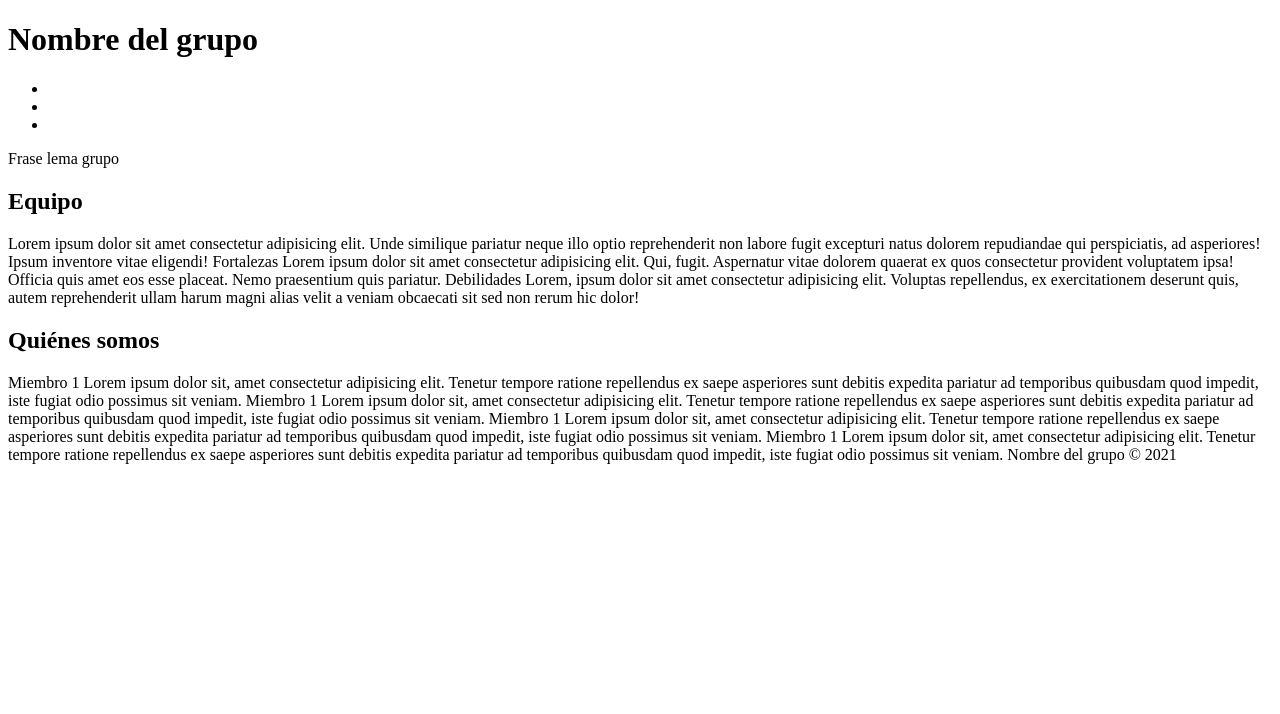
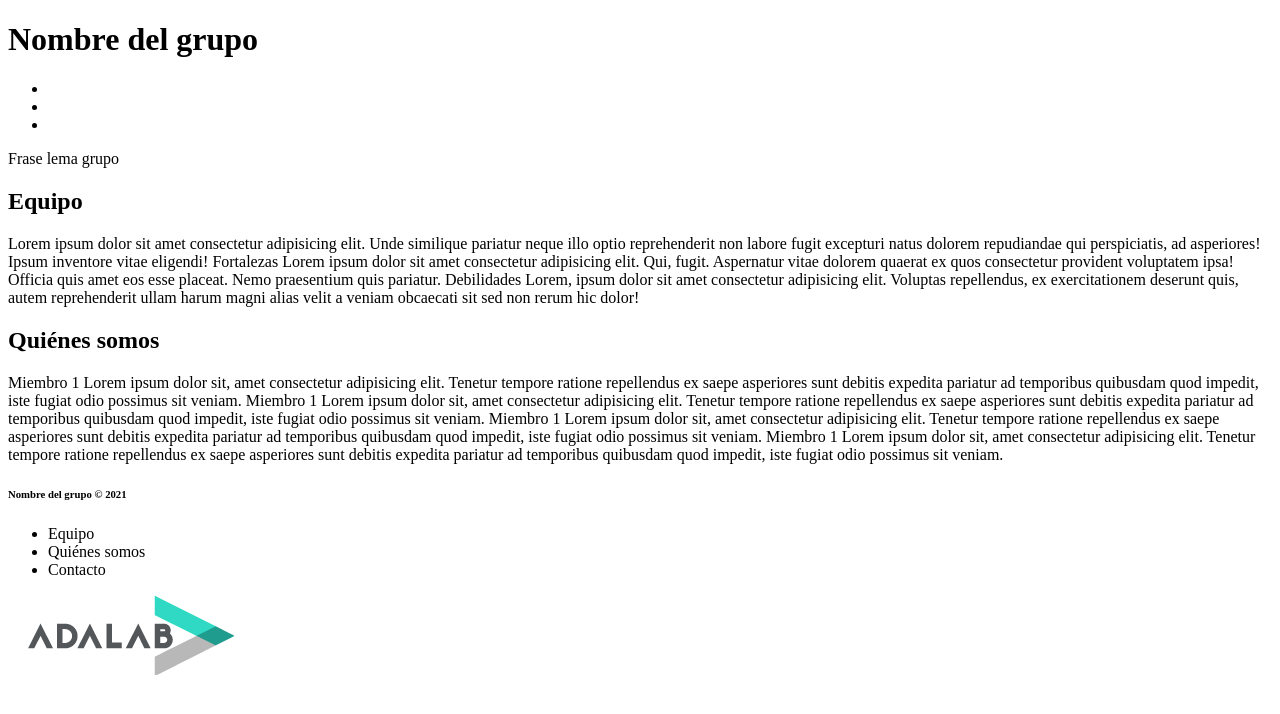
Before and after one commit to Adalab/Adalab-project-promo-n-module-1-team-6, a plain HTML site: page index.html in a window 1280 px wide. Drawn offline with Linux system fonts and the light colour scheme.

Commit message:
añado logo al pie con link a web Adalab

```diff
--- a/index.html
+++ b/index.html
@@ -4,7 +4,7 @@
     <meta charset="UTF-8" />
     <meta http-equiv="X-UA-Compatible" content="IE=edge" />
     <meta name="viewport" content="width=device-width, initial-scale=1.0" />
-    <title>Document</title>
+    <title>Equipo 6</title>
   </head>
   <body>
     <header class="header">
@@ -50,6 +50,19 @@
     Miembro 1 Lorem ipsum dolor sit, amet consectetur adipisicing elit. Tenetur
     tempore ratione repellendus ex saepe asperiores sunt debitis expedita
     pariatur ad temporibus quibusdam quod impedit, iste fugiat odio possimus sit
-    veniam. Nombre del grupo &copy; 2021
+    veniam.
   </body>
+  <footer class="pie">
+    <h6>Nombre del grupo &copy; 2021</h6>
+    <nav>
+      <ul>
+        <li>Equipo</li>
+        <li>Quiénes somos</li>
+        <li>Contacto</li>
+      </ul>
+      <a href="https://adalab.es/"
+        ><img src="img/logo-adalab.png" alt="logo Adalab"
+      /></a>
+    </nav>
+  </footer>
 </html>
```
